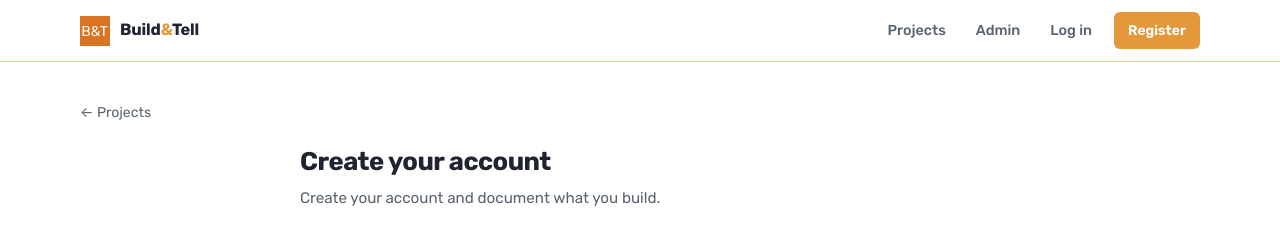
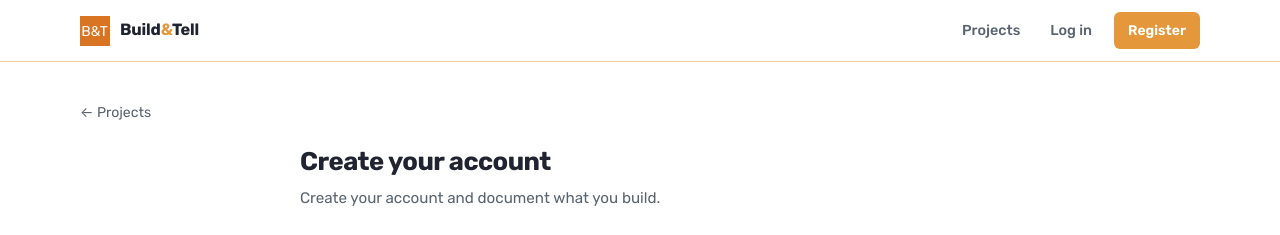
Before and after one commit to mario8q/buildandtell, a Django app: page /account/register/ in a window 1280 px wide. Shown: the top 235 px of the page. Run offline with Django 5.2, Linux system fonts and the light colour scheme; parts of the project's set-up code (start-up, migrations or seed data) failed here and were passed over; some libraries are stand-ins or nearby versions; some web fonts are replaced.

```diff
--- a/buildandtell/projects/templates/base.html
+++ b/buildandtell/projects/templates/base.html
@@ -41,11 +41,6 @@
                         My Projects
                     </a>
                 {% endif %}
-                <a class="site-nav__link{% if request.path|slice:':6' == '/admin' %} site-nav__link--active{% endif %}"
-                   href="/admin/"
-                   {% if request.path|slice:':6' == '/admin' %}aria-current="page"{% endif %}>
-                    Admin
-                </a>
                 {% if request.user.is_authenticated %}
                     <span class="site-nav__divider" aria-hidden="true"></span>
                     <a class="user-chip" href="{{ request.user.profile.get_absolute_url }}" title="Profile">
```
